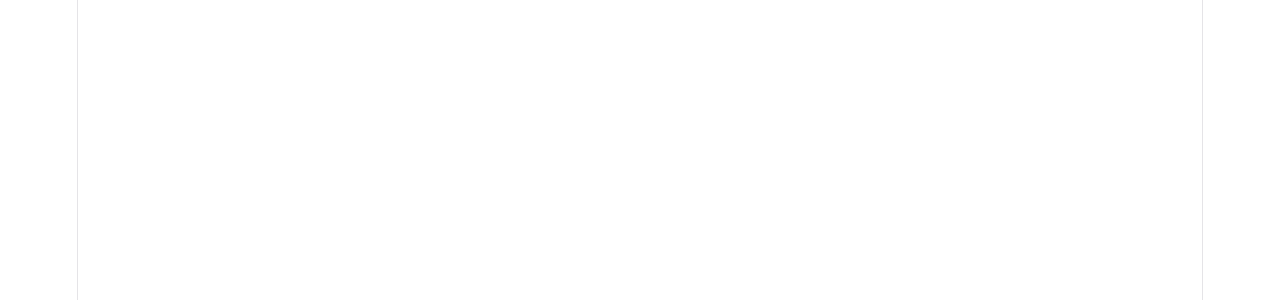
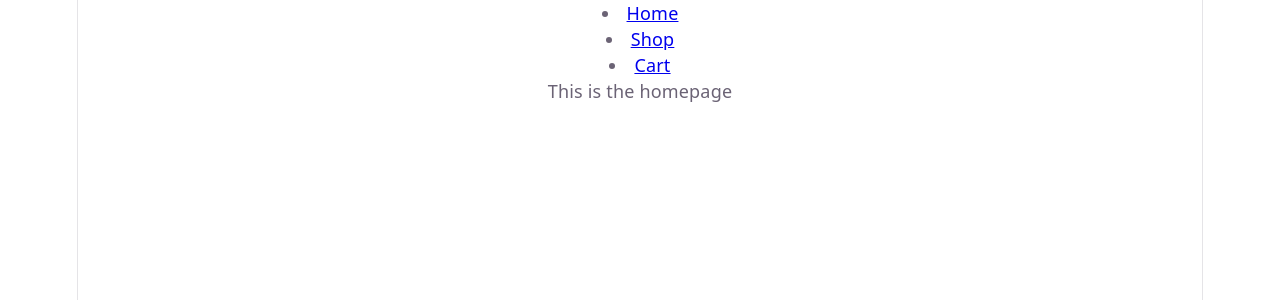
Before and after one commit to JohnKelly-T/shopping-cart, a React (Vite) app: page / in a window 1280 px wide. Shown: the top 300 px of the page. Built offline with nearby package versions, Linux system fonts and the light colour scheme.

Commit message:
Set up navigation structure with react router

```diff
--- a/src/main.jsx
+++ b/src/main.jsx
@@ -1,5 +1,36 @@
 import { StrictMode } from "react";
 import { createRoot } from "react-dom/client";
+import { createBrowserRouter, RouterProvider } from "react-router-dom";
+
 import "./index.css";
+import Home from "./routes/home";
+import Root from "./routes/root";
+import Shop from "./routes/shop";
+import Cart from "./routes/cart";
 
-createRoot(document.getElementById("root")).render(<StrictMode></StrictMode>);
+const router = createBrowserRouter([
+  {
+    path: "/",
+    element: <Root />,
+    children: [
+      {
+        index: true,
+        element: <Home />,
+      },
+      {
+        path: "/shop",
+        element: <Shop />,
+      },
+      {
+        path: "/cart",
+        element: <Cart />,
+      },
+    ],
+  },
+]);
+
+createRoot(document.getElementById("root")).render(
+  <StrictMode>
+    <RouterProvider router={router} />
+  </StrictMode>,
+);
--- /dev/null
+++ b/src/routes/cart.jsx
@@ -0,0 +1,5 @@
+function Cart() {
+  return <main>This is the shopping cart page</main>;
+}
+
+export default Cart;
--- /dev/null
+++ b/src/routes/home.jsx
@@ -0,0 +1,5 @@
+function Home() {
+  return <main>This is the homepage</main>;
+}
+
+export default Home;
--- /dev/null
+++ b/src/routes/root.jsx
@@ -0,0 +1,24 @@
+import { NavLink, Outlet } from "react-router-dom";
+
+function Root() {
+  return (
+    <>
+      <header>
+        <nav>
+          <li>
+            <NavLink to="/">Home</NavLink>
+          </li>
+          <li>
+            <NavLink to="/shop">Shop</NavLink>
+          </li>
+          <li>
+            <NavLink to="/cart">Cart</NavLink>
+          </li>
+        </nav>
+      </header>
+      <Outlet />
+    </>
+  );
+}
+
+export default Root;
--- /dev/null
+++ b/src/routes/shop.jsx
@@ -0,0 +1,5 @@
+function Shop() {
+  return <main>This is the shop page</main>;
+}
+
+export default Shop;
```
